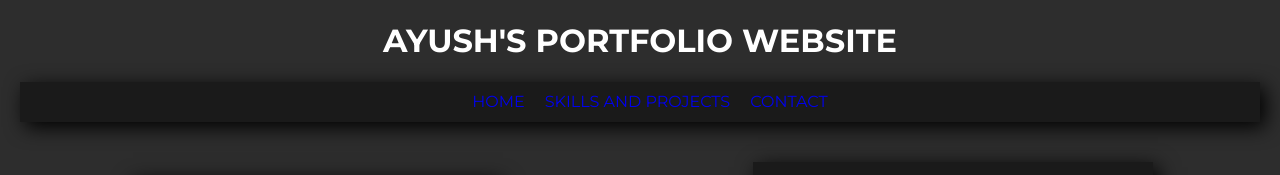
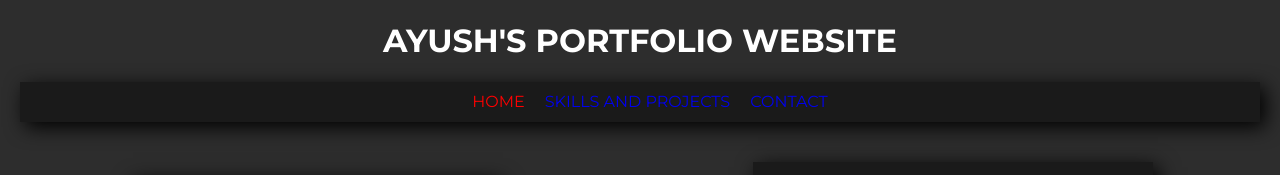
Before and after one commit to Graffian/portfolio-, a React (Create React App) app: page / in a window 1280 px wide. In both pictures the pointer is over the link "HOME". Shown: the top 175 px of the page. Built offline with nearby package versions, Linux system fonts and the light colour scheme.

Commit message:
index.css

```diff
--- a/src/index.css
+++ b/src/index.css
@@ -23,6 +23,9 @@ body {
   margin-left: 20px;
 }
 
+.navElement:hover{
+  color:red;
+}
 h1 {
   text-align: center;
   color: white;
```
